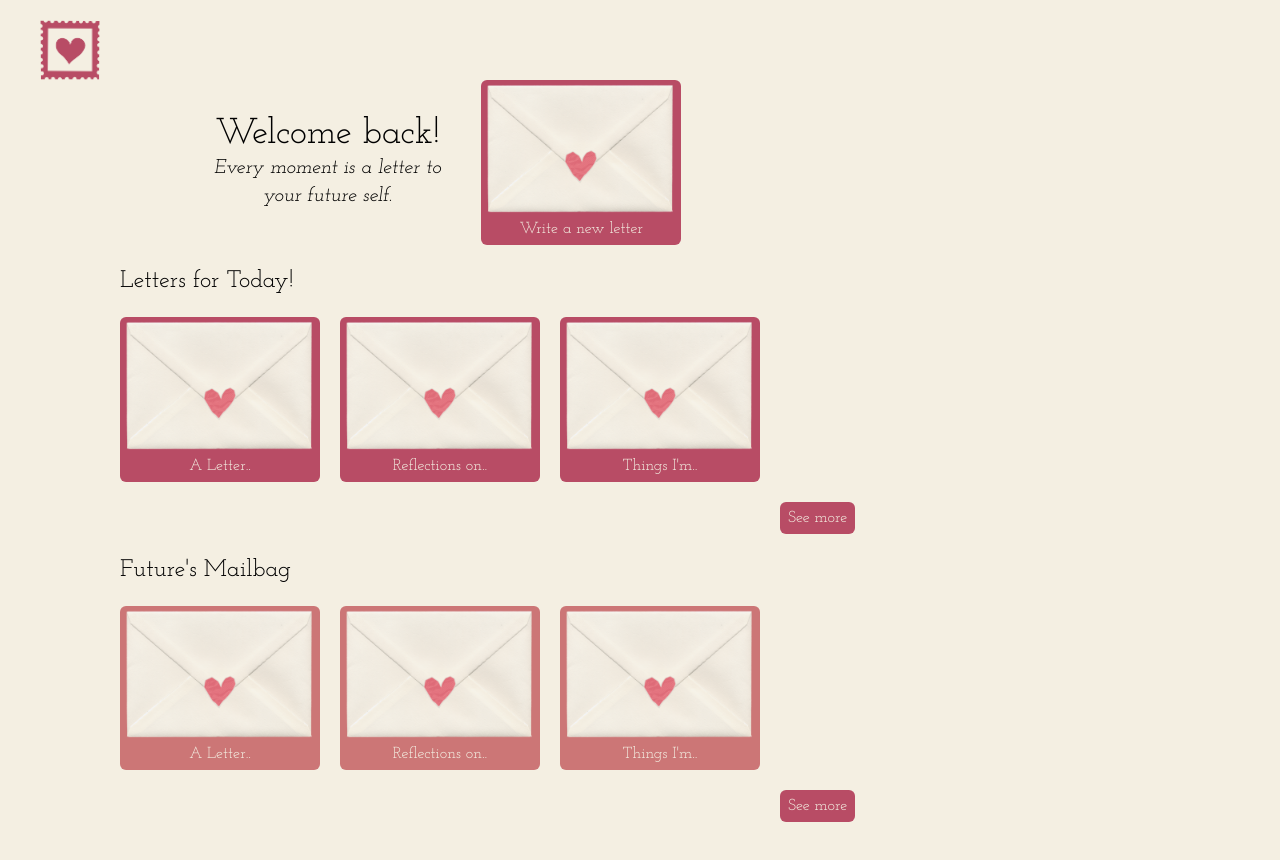
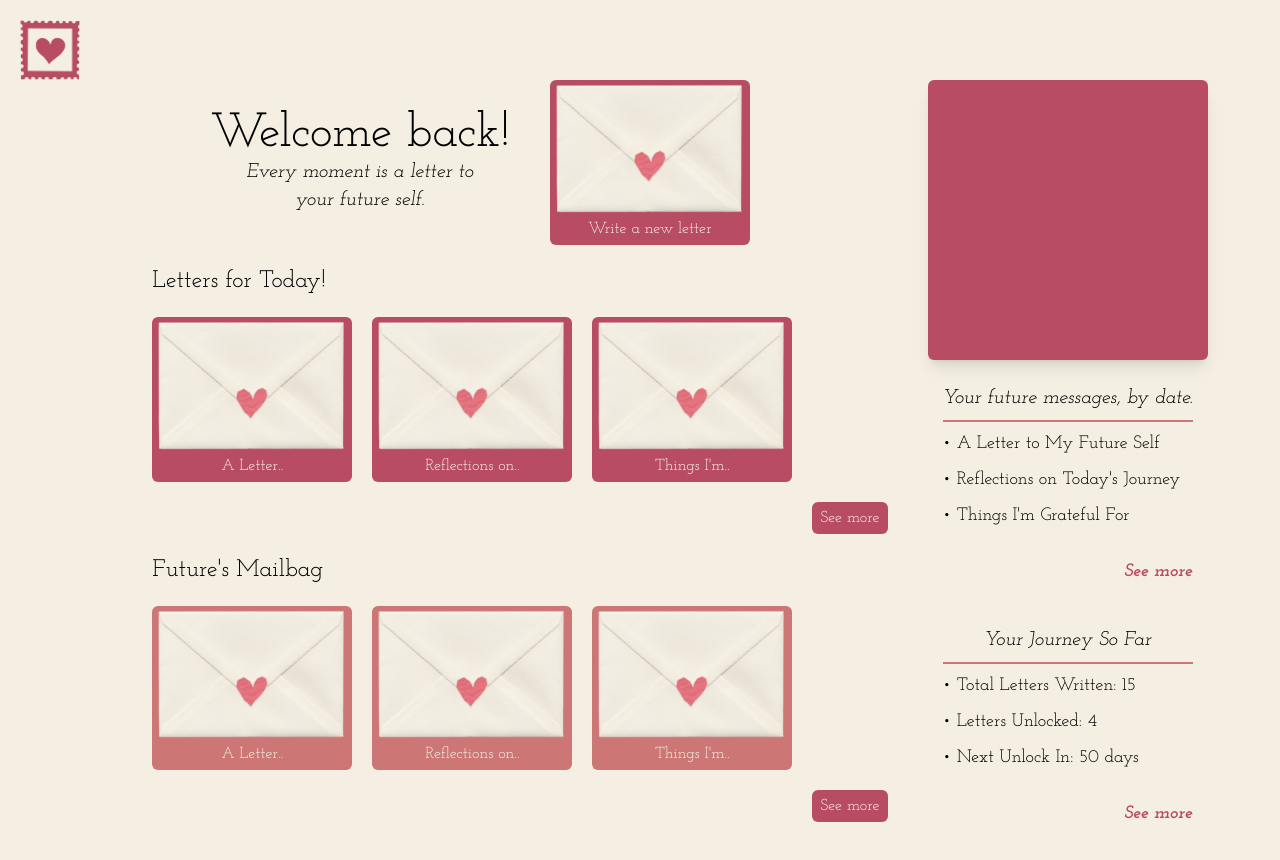
Before and after one commit to maryannintech/sincerely-me, a React (Vite) app: page / in a window 1280 px wide. Shown: the top 860 px of the page. Built offline with nearby package versions, Linux system fonts and the light colour scheme; some icons are missing.

Commit message:
feat: enhance Dashboard layout with additional letter details and improved styling

```diff
--- a/src/pages/Dashboard.jsx
+++ b/src/pages/Dashboard.jsx
@@ -8,7 +8,7 @@ export function Dashboard() {
   ];
   document.title = "Dashboard - Sincerely Me";
   return (
-    <div className="sm:py-5 sm:px-10 px-4">
+    <div className="sm:py-5 sm:px-5 px-4">
       <div className="flex sm:flex-col justify-center items-center sm:items-start sm:gap-10 mb-10 sm:mb-0">
         <div>
           <img
@@ -23,11 +23,12 @@ export function Dashboard() {
           <i className="bx  bxs-info-circle cursor-pointer"></i>
         </div>
       </div>
-      <div className="flex gap-5">
-        <div className="flex flex-col justify-center gap-5 items-center">
+
+      <div className="flex justify-center-safe gap-10">
+        <div className=" flex flex-col justify-center gap-5 items-center">
           <div className="flex items-center justify-center flex-wrap gap-3 sm:gap-10">
             <div className="text-center">
-              <p className="text-3xl sm:text-4xl">Welcome back!</p>
+              <p className="text-3xl sm:text-5xl">Welcome back!</p>
               <p className="sm:text-xl italic">
                 Every moment is a letter to <br />
                 your future self.
@@ -80,9 +81,44 @@ export function Dashboard() {
             </div>
           </div>
         </div>
-        <div className="hidden sm:block">
+        <div className="hidden sm:flex items-center flex-col">
           <div>
+            <div className="bg-[var(--primary-color)] text-[var(--cream-color)] rounded-md p-35 shadow-lg"></div>
+          </div>
+          <div>
+            <p className="text-center italic text-xl mt-6 mb-2">
+              Your future messages, by date.
+            </p>
+            <div className="border-1 border-[#CC7676] w-full"></div>
+            <ul>
+              {letters.map((letter, index) => {
+                return (
+                  <li key={index} className="my-2 text-lg">
+                    • {letter}
+                  </li>
+                );
+              })}
+            </ul>
+            <div className="w-full flex justify-end mb-10">
+              <p className="mt-5 font-bold text-[var(--primary-color)] text-lg cursor-pointer italic">
+                See more
+              </p>
+            </div>
 
+            <p className="text-center italic text-xl mt-6 mb-2">
+              Your Journey So Far
+            </p>
+            <div className="border-1 border-[#CC7676] w-full"></div>
+            <ul>
+             <li className="my-2 text-lg">• Total Letters Written: 15</li>
+             <li className="my-2 text-lg">• Letters Unlocked: 4</li>
+             <li className="my-2 text-lg">• Next Unlock In: 50 days</li>
+            </ul>
+            <div className="w-full flex justify-end">
+              <p className="font-bold text-[var(--primary-color)] mt-5 text-lg cursor-pointer italic">
+                See more
+              </p>
+            </div>
           </div>
         </div>
       </div>
```
